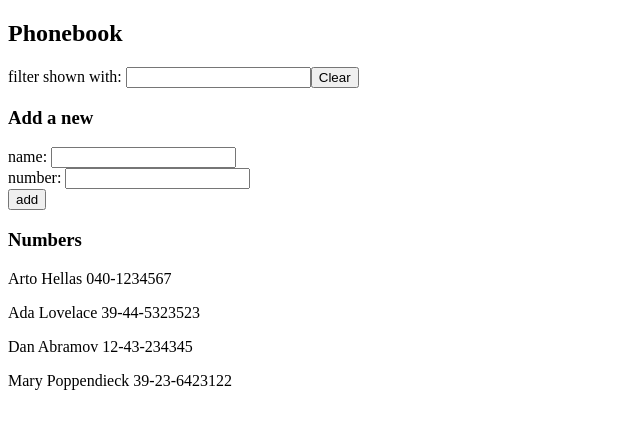
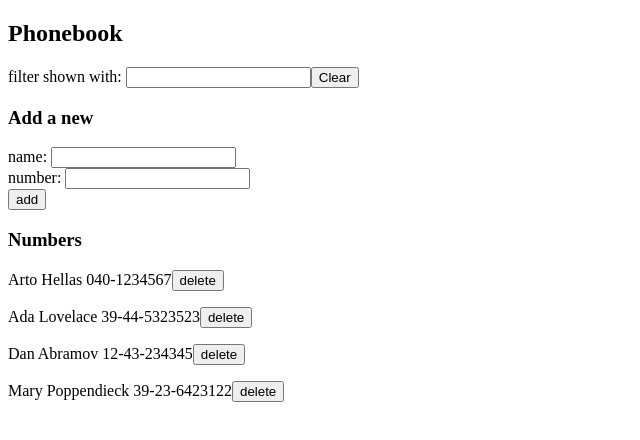
Before and after one commit to Wattsun64/fullstack, a React (Vite) app in the folder part2/phonebook/: page / in a window 1280 px wide. Shown: the top 440 px of the page, without its empty margins (0-640 px from the left). Built offline with nearby package versions, Linux system fonts and the light colour scheme.

Commit message:
Component updates

```diff
--- a/part2/phonebook/src/components/Person.jsx
+++ b/part2/phonebook/src/components/Person.jsx
@@ -1,3 +1,10 @@
-const Person = ({ name, number }) => <p>{name} {number}</p>
+const Person = ({ name, number, onClickHandler }) => {
+  return (
+    <p>
+      {name} {number}
+      <button onClick={onClickHandler}>delete</button>
+    </p>
+  )
+}
 
 export default Person
--- a/part2/phonebook/src/components/Phonebook.jsx
+++ b/part2/phonebook/src/components/Phonebook.jsx
@@ -1,9 +1,11 @@
 import Person from "./Person";
 
-const Phonebook = ({ people }) => {
+const Phonebook = ({ people, deleteHandler }) => {
   return (
     <>
-      {people.map(person => <Person key={person.name} name={person.name} number={person.number} />)}
+      {people.map(
+        person => <Person key={person.name} name={person.name} number={person.number} onClickHandler={() => { deleteHandler(person) }} />
+      )}
     </>
   )
 }
```
